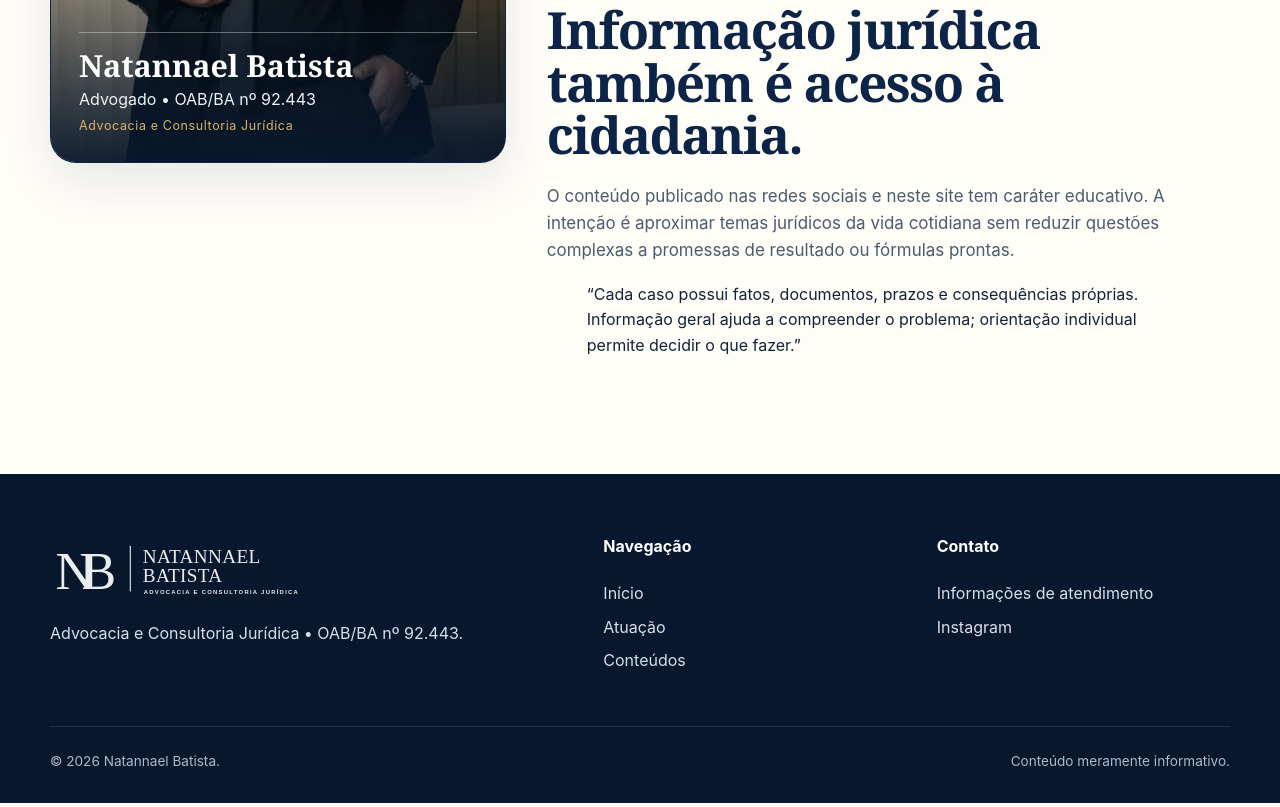
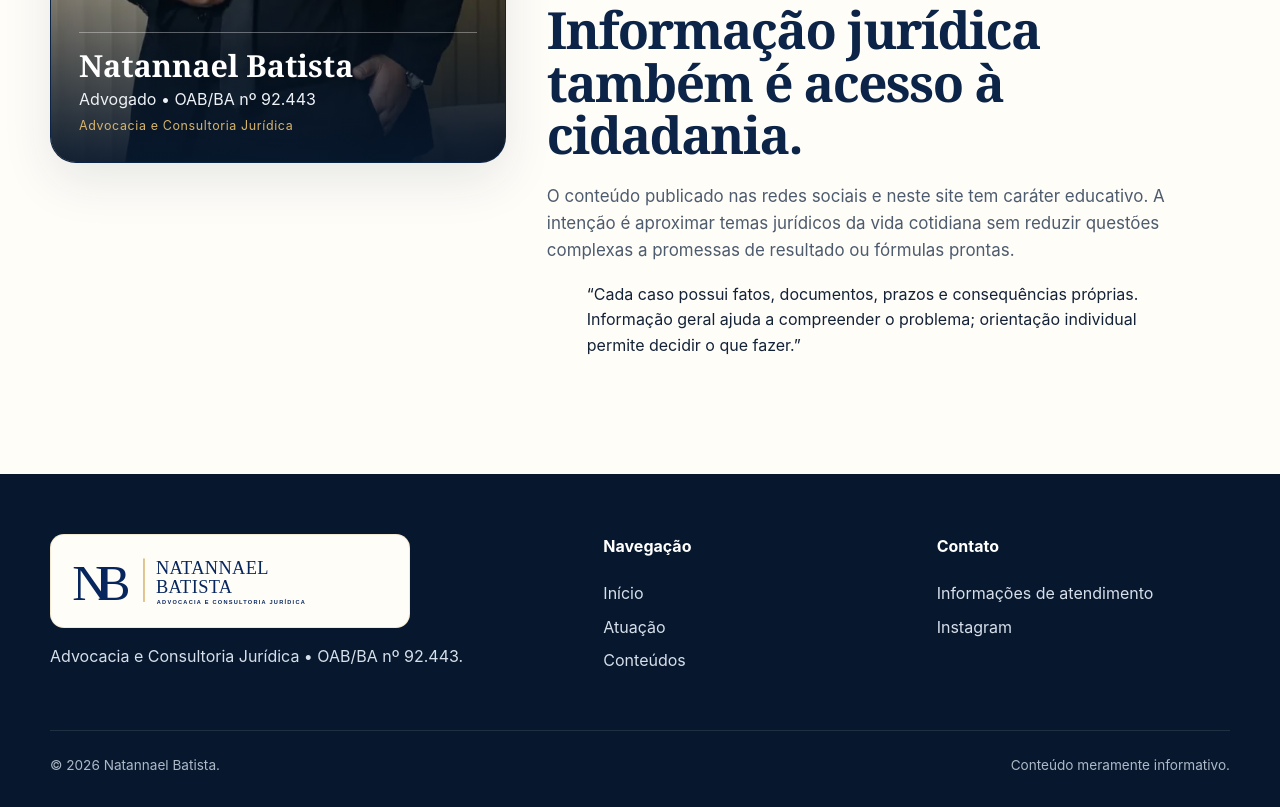
Before and after one commit to natannaelbatista95-ai/site-natannael-batista, a plain HTML site: page sobre.html in a window 1280 px wide. Shown: the part 1065-1872 px from the top of the page. Drawn offline with Linux system fonts and the light colour scheme.

Commit message:
Preserva cores oficiais da logo no cabeçalho e rodapé

```diff
--- a/style.css
+++ b/style.css
@@ -54,7 +54,7 @@ button, input, textarea { font: inherit; }
   justify-content: space-between;
   gap: 26px;
 }
-.brand img { width: 390px; max-width: 47vw; }
+.brand img { width: 350px; max-width: 46vw; height: auto; }
 .nav-links { display: flex; gap: 26px; align-items: center; font-size: .94rem; font-weight: 650; }
 .nav-links a { position: relative; color: #25344b; }
 .nav-links a.btn { color: #fff; }
@@ -268,7 +268,14 @@ button, input, textarea { font: inherit; }
 
 .site-footer { background:#07182e; color:#d7dfeb; padding:60px 0 30px; }
 .footer-grid { display:grid; grid-template-columns:1.4fr .8fr .8fr; gap:40px; }
-.footer-logo { width:340px; filter: brightness(0) invert(1); opacity:.92; }
+.footer-logo {
+  width: 360px;
+  max-width: 100%;
+  background: var(--paper);
+  padding: 12px 16px;
+  border-radius: 14px;
+  border: 1px solid rgba(215,180,106,.28);
+}
 .site-footer h4 { color:#fff; margin-top:0; }
 .site-footer a { color:#d7dfeb; display:block; margin:8px 0; }
 .footer-bottom { margin-top:44px; padding-top:24px; border-top:1px solid rgba(255,255,255,.1); font-size:.85rem; color:#aeb9c8; display:flex; justify-content:space-between; gap:18px; flex-wrap:wrap; }
```
